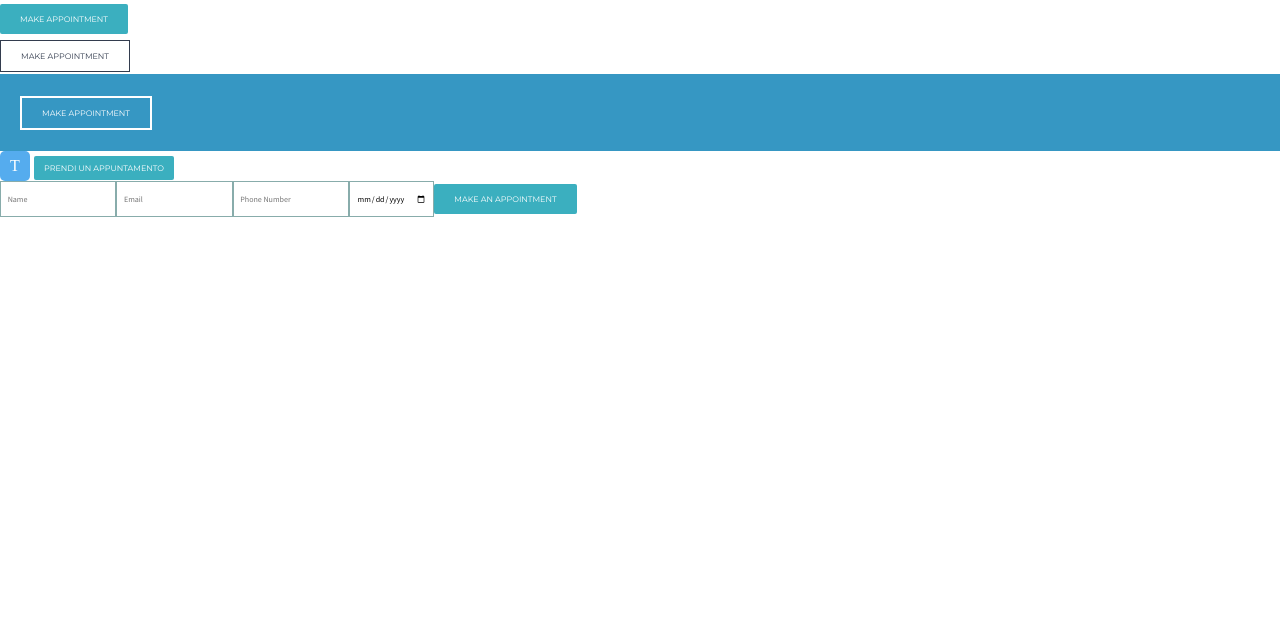
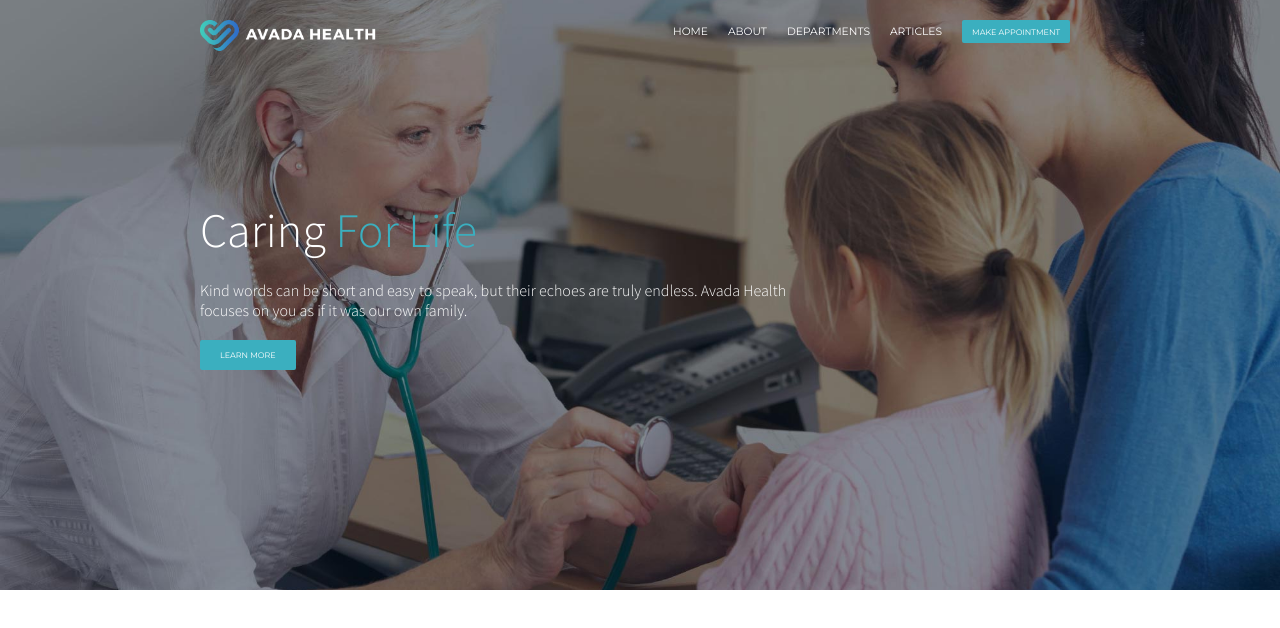
Before and after one commit to leitongchen/proj-html-vuejs, a website: page index.html in a window 1280 px wide. Drawn offline with nearby package versions, Linux system fonts and the light colour scheme.

Commit message:
Header and hero implemented

```diff
--- a/index.html
+++ b/index.html
@@ -14,18 +14,59 @@
     <title>Avada Health</title>
 </head>
 <body>
+    <div id="app">
+        <header>
+            <div class="container nav-header">
+                <div class="logo-container">
+                    <img class="logo-img" src="public/imgs/avada-logo/medical_logo_2x_light.png" alt="avada logo">
+                </div>
 
-    <header>
+                <nav class="nav-header-container">
+                    <ul>
+                        <li v-for="link in navLinksList">
+                            <a :href="link.link" :class="{btn: link.type === 'btn'}">
+                                {{ link.text }}
 
-
+                                <!-- <ul v-if="link.childs">
+                                    <li v-for="childLink in link.childs">
+                                        <a :href="childLink.link">
+                                            {{ childLink.text }}
+                                        </a>
+                                    </li>
+                                </ul> -->
+                            </a>
+                        </li>
+                    </ul>
+                </nav>
+            </div>
         </header>
 
         <main>
+            <div class="hero">
+
+                <div class="hero-text">
+
+                    <h1>
+                        Caring
+                        <span class="highlighted">For Life</span>
+                    </h1>
+
+                    <p>
+                        Kind words can be short and easy to speak, but their echoes are truly endless. Avada Health focuses on you as if it was our own family.
+                    </p>
+
+                    <button class="primary-btn">
+                        Learn more
+                    </button>
+
+                </div>
+
+            </div>
 
 
 
 
-        <div>
+            <!-- <div>
                 <div class="btn-container">
                     <button class="primary-btn">
                         make appointment
@@ -67,13 +108,14 @@
 
                     <button class="primary-btn">Make an appointment</button>
                 </form>
-        </div>
+            </div> -->
         </main>
 
         <footer>
 
 
         </footer>
+    </div>
 
     <script src="scripts/app.js"></script>
 </body>
--- a/scripts/app.js
+++ b/scripts/app.js
@@ -0,0 +1,55 @@
+const app = new Vue({
+    el: "#app",
+    data: {
+        navLinksList: [
+            {
+                text: "home",
+                link: "#",
+                type: "link",
+            },
+            {
+                text: "about",
+                link: "#",
+                type: "link",
+            },
+            {
+                text: "departments",
+                link: "#",
+                type: "link",
+                childs: [
+                    {
+                        text: "general practice",
+                        link: "#",
+                        type: "link",
+                    },
+                    {
+                        text: "cardiology",
+                        link: "#",
+                        type: "link",
+                    },
+                    {
+                        text: "pediatrics",
+                        link: "#",
+                        type: "link",
+                    },
+                ]
+            },
+            {
+                text: "articles",
+                link: "#",
+                type: "link",
+            },
+            {
+                text: "make appointment",
+                link: "#",
+                type: "btn",
+            },
+        ]
+
+    },
+    methods: {
+
+
+    }
+
+})
--- a/src/partials/_buttons.scss
+++ b/src/partials/_buttons.scss
@@ -1,5 +1,4 @@
 button, a {
-    transition: background-color $set-transition;
 }
 
 button,
@@ -7,6 +6,7 @@ a.btn {
     font-family: $secondary-font-stack;
     font-size: $font-size/2;
     text-transform: uppercase;
+    transition: background-color $set-transition;
 }
 
 .primary-btn,
@@ -26,6 +26,7 @@ button {
     padding: ($spacing/2) $spacing;
     background-color: transparent;
 
+    margin: $spacing 0;
     cursor: pointer;
 
     &.primary-btn {
@@ -117,6 +118,7 @@ ul {
 
         &:hover {
             background-color: $hover-color;
+            color: white;
         }
     }
 }
--- a/src/partials/_common.scss
+++ b/src/partials/_common.scss
@@ -4,7 +4,42 @@
     box-sizing: border-box;
 }
 
-.bg-blue {
-    background-color: $bg-blue-1;
-    padding: $spacing;
+.container {
+    width: 920px;
+    max-width: 100%;
+    margin-left: auto;
+    margin-right: auto;
+
 }
+
+h1, h2, h3, h4, h5, h6, p, span {
+    font-family: $primary-font-stack;
+}
+
+h1 {
+    font-weight: 300;
+    font-size: $font-size*3;
+
+    margin-bottom: $spacing;
+}
+
+p, span {
+
+}
+
+p {
+    font-size: $font-size;
+    font-weight: 300;
+}
+
+.text-white {
+    color: white;
+}
+
+.highlighted {
+    color: $primary-color;
+}
+// .bg-blue {
+//     background-color: $bg-blue-1;
+//     padding: $spacing;
+// }
--- a/src/partials/_header.scss
+++ b/src/partials/_header.scss
@@ -0,0 +1,37 @@
+.nav-header {
+    position: fixed;
+    top: 0;
+    left: 0;
+    right: 0;
+
+    padding: $spacing;
+
+    display: flex;
+    justify-content: space-between;
+}
+
+.logo-container {
+    min-width: 100px;
+    max-width: 20%;
+
+    img.logo-img {
+        width: 100%;
+    }
+}
+
+.nav-header-container {
+
+    font-family: $secondary-font-stack;
+    font-size: $font-size/1.5;
+    text-transform: uppercase;
+
+    li {
+        margin: 0 $spacing/2;
+        a {
+            transition: color $set-transition, background-color $set-transition;
+        }
+        a:hover {
+            color: $primary-color;
+        }
+    }
+}
--- a/src/partials/_main.scss
+++ b/src/partials/_main.scss
@@ -0,0 +1,12 @@
+.hero {
+    background-image: url(../../public/imgs/bg-img/header-image-homepage.jpg);
+    background-position: center;
+    background-size: cover;
+
+    padding: 200px;
+
+    .hero-text {
+        max-width: 70%;
+        color: white;
+    }
+}
--- a/src/partials/_variables.scss
+++ b/src/partials/_variables.scss
@@ -1,6 +1,6 @@
 $spacing: 20px;
 
-$set-transition: .5s;
+$set-transition: .3s;
 
 /*****************************
         FONTS STYLE
```
Also changed, not shown: dist/style.css. Lines whose indentation alone changed are shown as unchanged.
